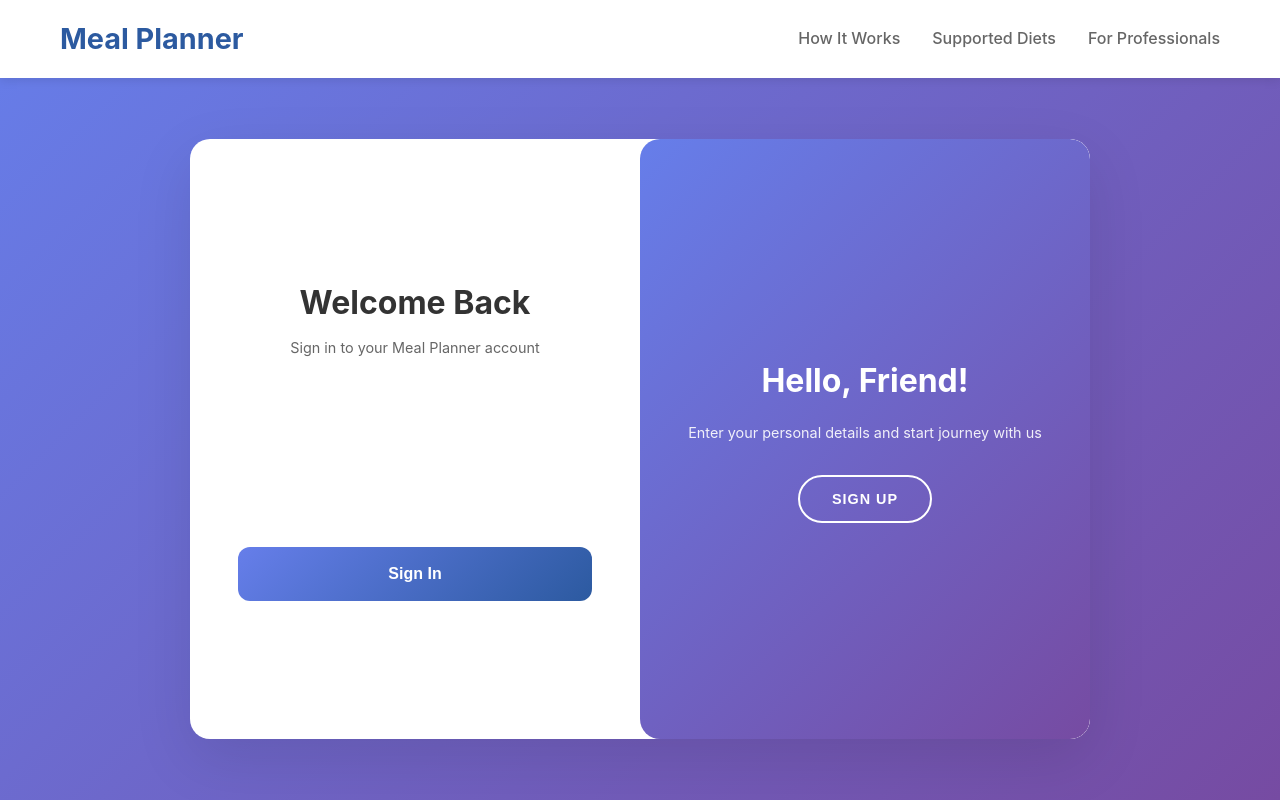
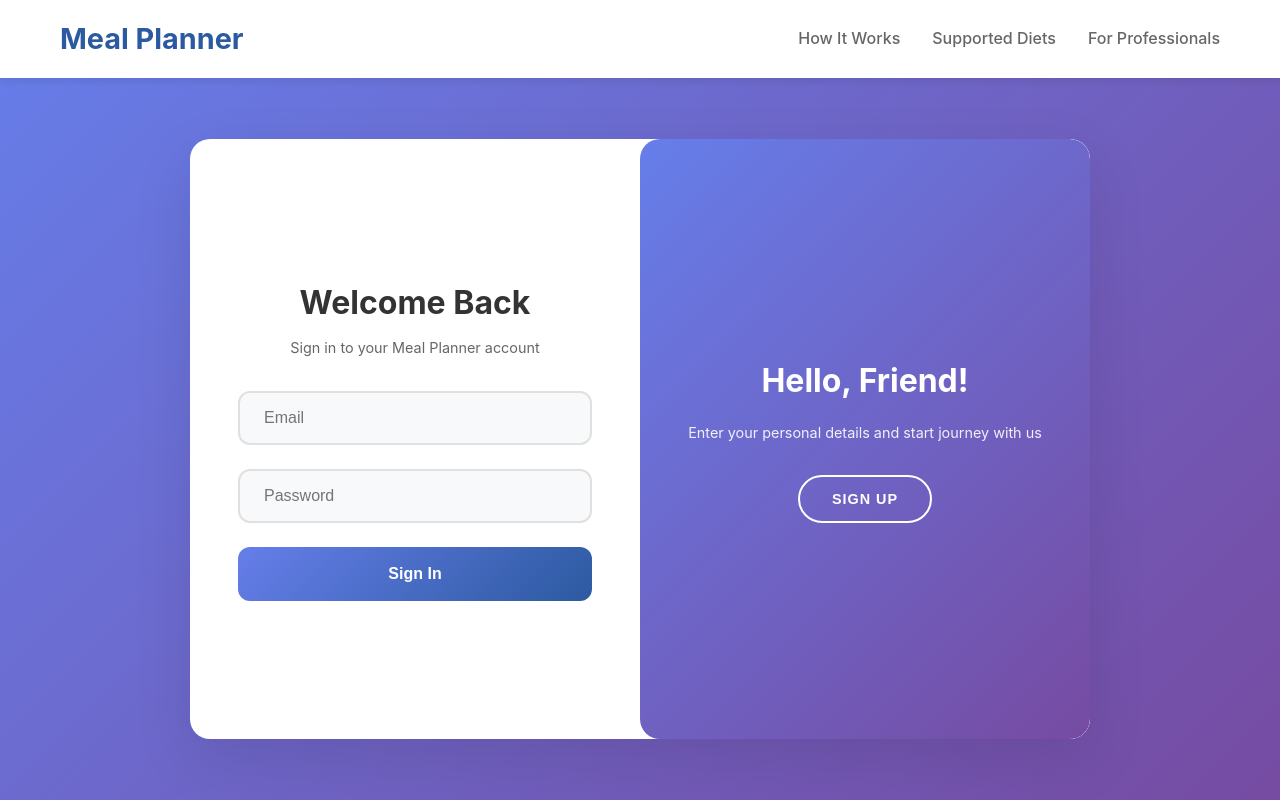
Before and after one commit to Rikotsuki/Meal-Planner, a React (Vite) app in the folder frontend/: page / in a window 1280 px wide. Both pictures are taken after a click on the button "Sign Up". Built offline with nearby package versions, Linux system fonts and the light colour scheme; no server answers.

Commit message:
Update meal planner project

```diff
--- a/frontend/src/components/Auth/Auth.css
+++ b/frontend/src/components/Auth/Auth.css
@@ -65,12 +65,14 @@
   font-size: 1rem;
   transition: border-color 0.3s ease;
   background: #f8f9fa;
+  color: #333 !important;
 }
 
 .form-group input:focus {
   outline: none;
   border-color: #2c5aa0;
   background: white;
+  color: #333 !important;
 }
 
 .form-group input.error {
--- a/frontend/src/components/Auth/AuthContainer.css
+++ b/frontend/src/components/Auth/AuthContainer.css
@@ -186,6 +186,7 @@
   transition: all 0.3s cubic-bezier(0.4, 0, 0.2, 1);
   background: #f8f9fa;
   font-weight: 500;
+  color: #333 !important;
 }
 
 .form-group input:focus {
@@ -194,6 +195,7 @@
   background: white;
   box-shadow: 0 0 0 3px rgba(44, 90, 160, 0.1);
   transform: translateY(-1px);
+  color: #333 !important;
 }
 
 .form-group input.error {
--- a/frontend/src/components/Dashboard/NutritionTracker.css
+++ b/frontend/src/components/Dashboard/NutritionTracker.css
@@ -61,62 +61,64 @@
   font-size: 0.95rem;
 }
 
-.form-group input {
+.nutrition-tracker .form-group input {
   background: rgba(255, 255, 255, 0.15);
   border: 2px solid rgba(255, 255, 255, 0.3);
   border-radius: 12px;
   padding: 1rem;
-  color: #ffffff;
+  color: #ffffff !important;
   font-size: 1rem;
   outline: none;
   transition: all 0.3s ease;
   font-weight: 500;
 }
 
-.form-group input:focus {
+.nutrition-tracker .form-group input:focus {
   background: rgba(255, 255, 255, 0.2);
   border-color: #667eea;
   box-shadow: 0 0 0 3px rgba(102, 126, 234, 0.2);
   transform: translateY(-1px);
+  color: #ffffff !important;
 }
 
-.form-group input:hover {
+.nutrition-tracker .form-group input:hover {
   background: rgba(255, 255, 255, 0.18);
   border-color: rgba(255, 255, 255, 0.4);
+  color: #ffffff !important;
 }
 
-.form-group input::placeholder {
-  color: rgba(255, 255, 255, 0.7);
+.nutrition-tracker .form-group input::placeholder {
+  color: rgba(255, 255, 255, 0.7) !important;
   font-weight: 400;
 }
 
 /* Ensure text remains visible when typing */
-.form-group input:not(:placeholder-shown) {
-  color: #ffffff;
+.nutrition-tracker .form-group input:not(:placeholder-shown) {
+  color: #ffffff !important;
   font-weight: 600;
 }
 
 /* Additional input styling for better UX */
-.form-group input[type="number"] {
-  -moz-appearance: textfield;
+.nutrition-tracker .form-group input[type="number"] {
+  appearance: textfield;
 }
 
-.form-group input[type="number"]::-webkit-outer-spin-button,
-.form-group input[type="number"]::-webkit-inner-spin-button {
+.nutrition-tracker .form-group input[type="number"]::-webkit-outer-spin-button,
+.nutrition-tracker .form-group input[type="number"]::-webkit-inner-spin-button {
   -webkit-appearance: none;
   margin: 0;
 }
 
 /* Selection styling */
-.form-group input::selection {
+.nutrition-tracker .form-group input::selection {
   background: rgba(102, 126, 234, 0.3);
   color: #ffffff;
 }
 
 /* Autofill styling */
-.form-group input:-webkit-autofill,
-.form-group input:-webkit-autofill:hover,
-.form-group input:-webkit-autofill:focus {
+.nutrition-tracker .form-group input:-webkit-autofill,
+.nutrition-tracker .form-group input:-webkit-autofill:hover,
+.nutrition-tracker .form-group input:-webkit-autofill:focus {
   -webkit-text-fill-color: #ffffff;
   -webkit-box-shadow: 0 0 0px 1000px rgba(255, 255, 255, 0.15) inset;
   transition: background-color 5000s ease-in-out 0s;
```
Also changed, not shown: frontend/src/components/Dashboard/GroceryLists.css (+35 -44 lines).
